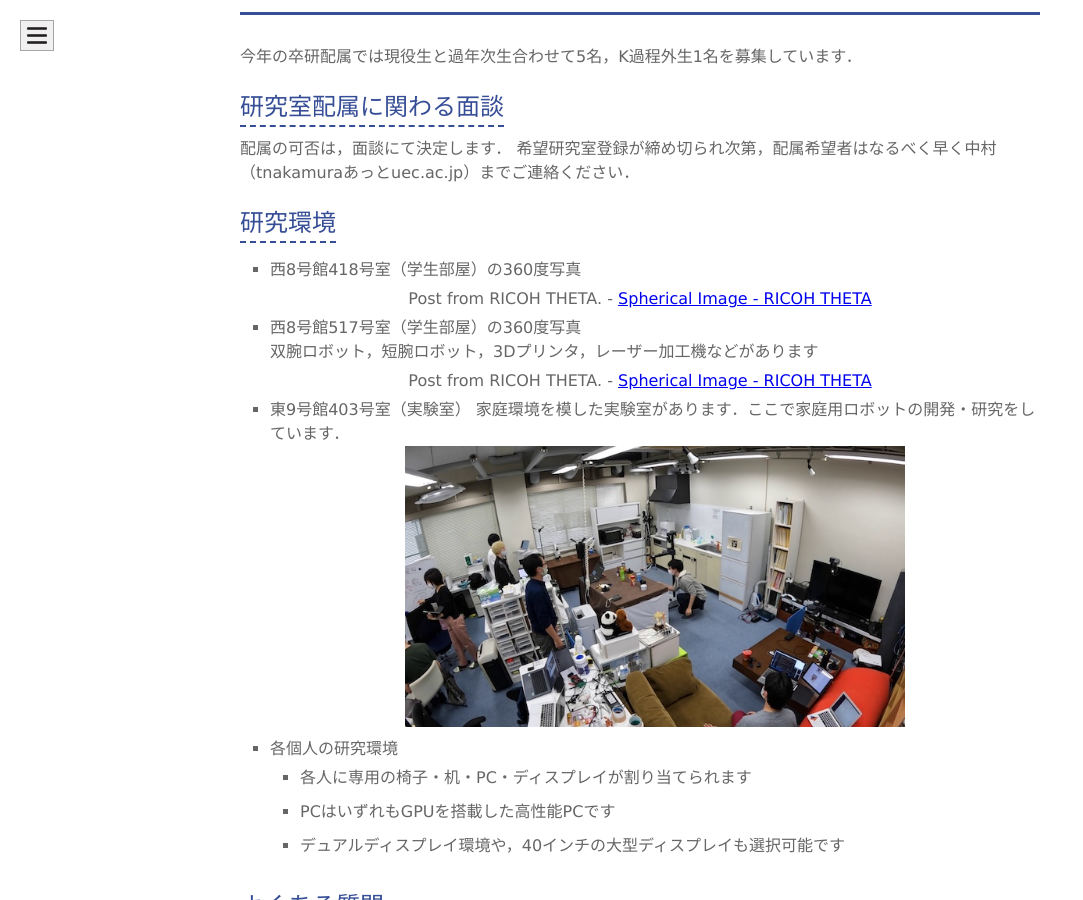
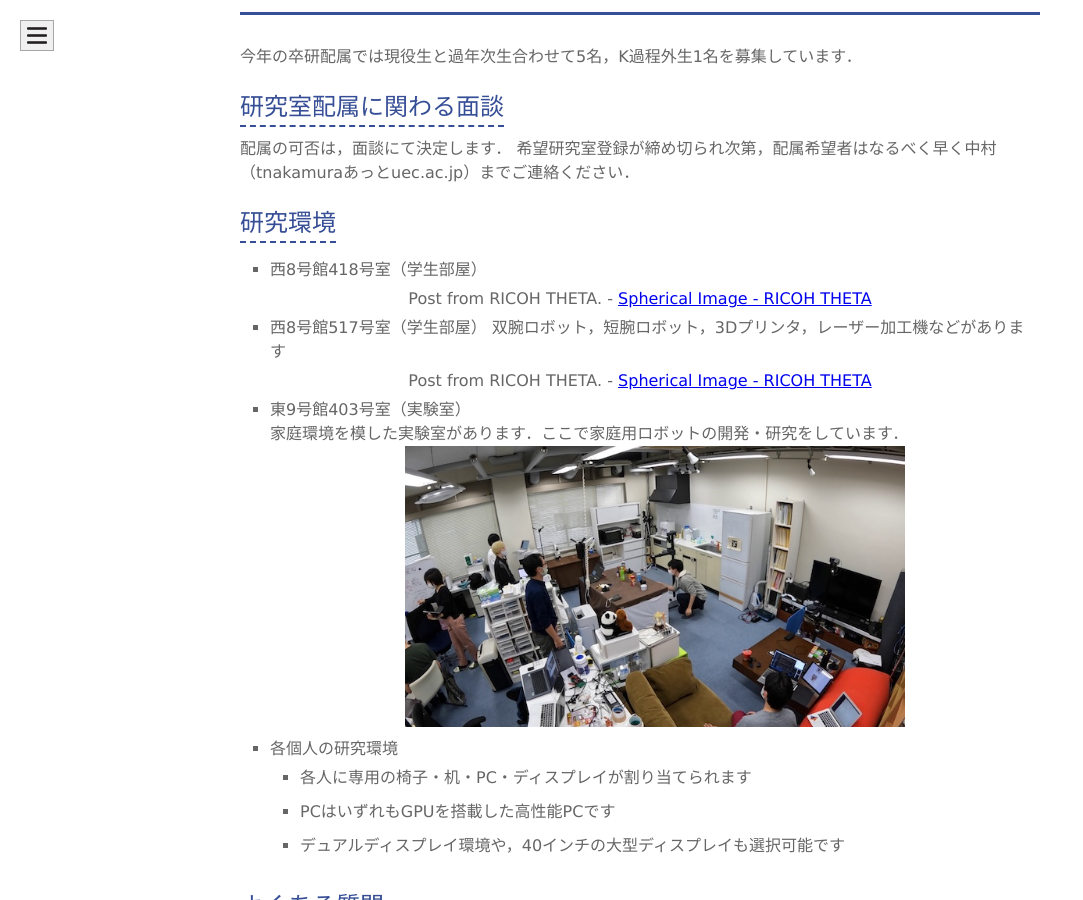
Before and after one commit to naka-lab/naka-lab.github.io, a Jekyll site: the page built from subpages/haizoku.md, in a window 1280 px wide and 900 px high, scrolled down 600 px. Shown: the whole window, without its empty margins (0-1083 px from the left). Built offline with Jekyll 4.4.1, drawn with Linux system fonts in a browser that asks for light colours; comment, search, counter and statistics services are not loaded; our own code applies the rules of GitHub Pages for plain Markdown files.

Commit message:
Update haizoku.md

```diff
--- a/subpages/haizoku.md
+++ b/subpages/haizoku.md
@@ -13,13 +13,13 @@ layout: default
 
 
 ## 研究環境
-- 西8号館418号室（学生部屋）の360度写真
+- 西8号館418号室（学生部屋）
 <div align="center">
 <blockquote data-width="500" data-height="375" class="ricoh-theta-spherical-image" >Post from RICOH THETA. - <a href="https://theta360.com/s/2rMDTntqBEiVDHaGAxH4u3dlQ" target="_blank">Spherical Image - RICOH THETA</a></blockquote>
 <script async src="https://theta360.com/widgets.js" charset="utf-8"></script>
 </div>
 
-- 西8号館517号室（学生部屋）の360度写真
+- 西8号館517号室（学生部屋）
 双腕ロボット，短腕ロボット，3Dプリンタ，レーザー加工機などがあります
 <div align="center">
 <blockquote data-width="500" data-height="375" class="ricoh-theta-spherical-image" >Post from RICOH THETA. - <a href="https://theta360.com/s/s94HW9yhQlIxvU3Wxh3E5calk" target="_blank">Spherical Image - RICOH THETA</a></blockquote>
```
